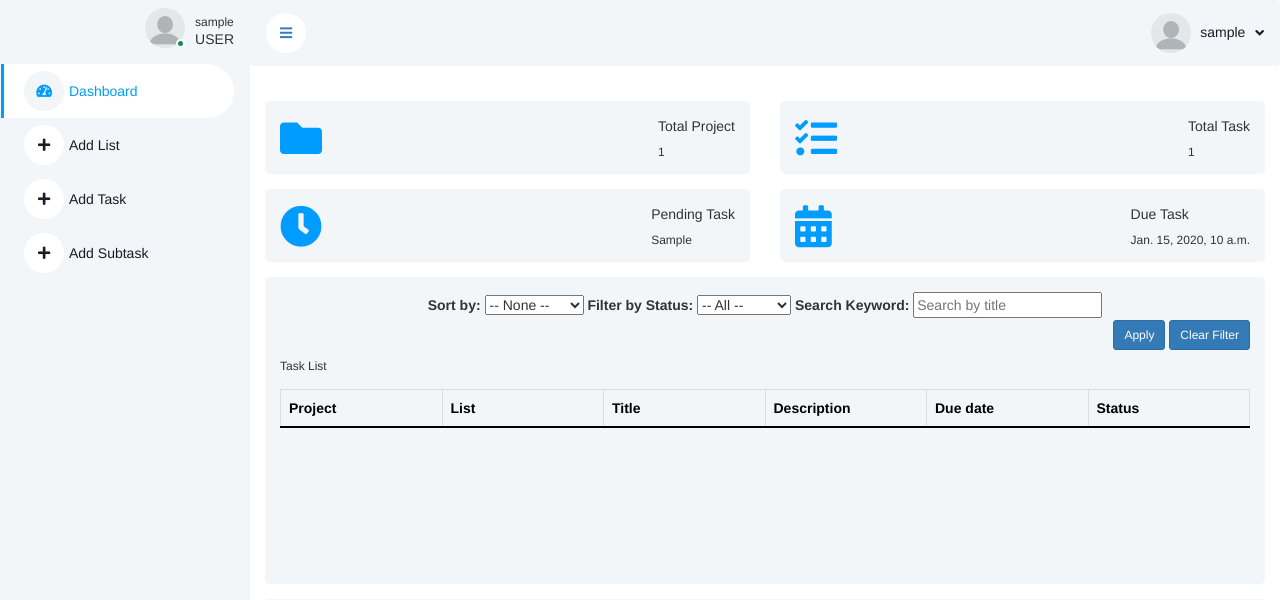
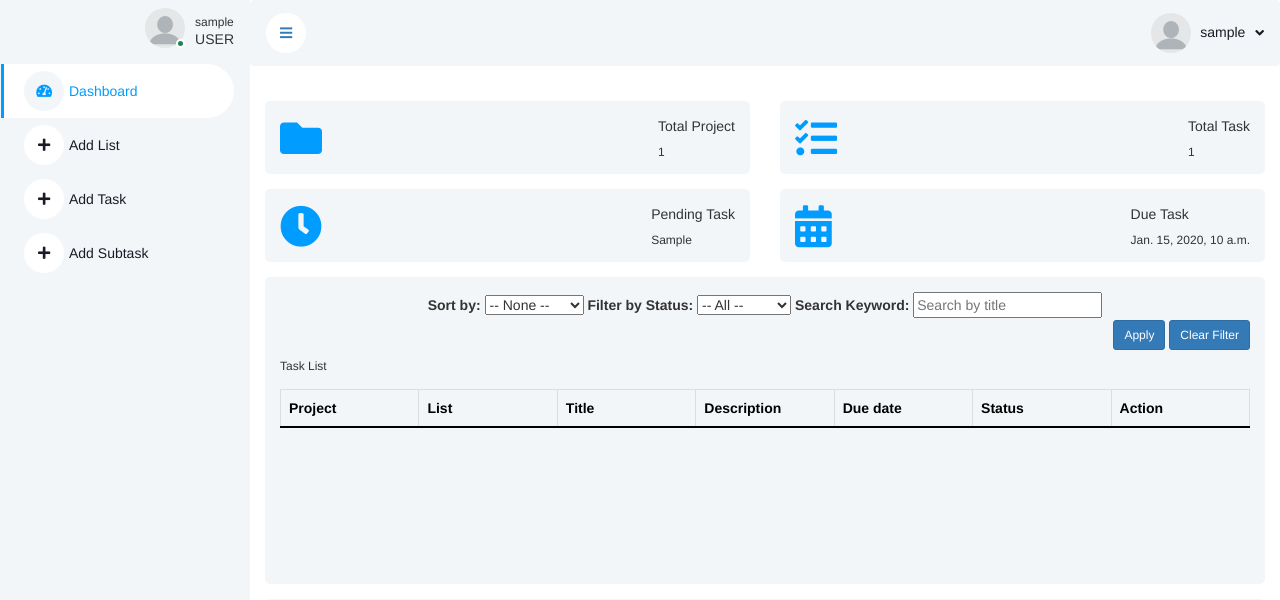
Before and after one commit to Grishmaprabha/ProjectManagement, a Django app: template project_management/templates/home.html in a window 1280 px wide. Shown: the top 600 px of the page. Run offline with Django 4.2, Linux system fonts and the light colour scheme; the template is opened without the code that fills it: most values are stand-ins (such as "Sample title", 1, 10 or a date in 2020); lists and menus that the app fills with data are empty; some libraries are stand-ins or nearby versions.

Commit message:
changes updated

```diff
--- a/project_management/account/views.py
+++ b/project_management/account/views.py
@@ -74,7 +74,7 @@ def register(request):
         if password1 != password2:
             msg = 'password should be same'
             return render(request,'register.html', {'msg': msg})
-        elif username =='':
+        elif username == '':
             msg = 'Username cannot be null'
             return render(request,'register.html', {'msg': msg})
         elif email == '':
--- a/project_management/templates/home.html
+++ b/project_management/templates/home.html
@@ -235,7 +235,7 @@
                                     <th scope="col" style="top: 0;position: sticky;background: #f3f6f9;color:black;">Description</th>
                                     <th scope="col" style="top: 0;position: sticky;background: #f3f6f9;color:black;">Due date</th>
                                     <th scope="col" style="top: 0;position: sticky;background: #f3f6f9;color:black;">Status</th>
-                                    <!-- <th scope="col">Action</th> -->
+                                    <th scope="col" style="top: 0;position: sticky;background: #f3f6f9;color:black;">Action</th>
                                 </tr>
                             </thead>
                             <tbody>
@@ -257,11 +257,11 @@
                                             {% endif %}
 
 
-                                            <!-- <td>
-                                                <input type="submit" value="Edit" class="btn btn-sm btn-primary" id="edit_taskdata" data-action="home_edit" data-id="{{data.id}}" data-prjtitle="{{data.project__id}}" data-listname="{{data.task_list}}" data-title="{{data.title}}" data-description="{{data.description}}" data-duedate="{{data.due_date|date:'Y-m-d'}}"  data-status="{{data.status}}" >
+                                            <td>
+                                                <input data-toggle="modal" data-target="#myTaskModal" type="submit" value="Edit" class="btn btn-sm btn-primary" id="edit_taskdata" data-action="home_edit" data-id="{{data.id}}" data-prjtitle="{{data.project__id}}" data-listname="{{data.task_list}}" data-title="{{data.title}}" data-description="{{data.description}}" data-duedate="{{data.due_date|date:'Y-m-d'}}"  data-status="{{data.status}}" >
                                                 <input type="submit" value="Delete" class="btn btn-sm btn-primary" id="delete_taskdata" data-action="delete" data-id="{{data.id}}">
 
-                                            </td> -->
+                                            </td>
                                         </tr>
 
                                         {% endif %}
```
Also changed, not shown: project_management/db.sqlite3.
